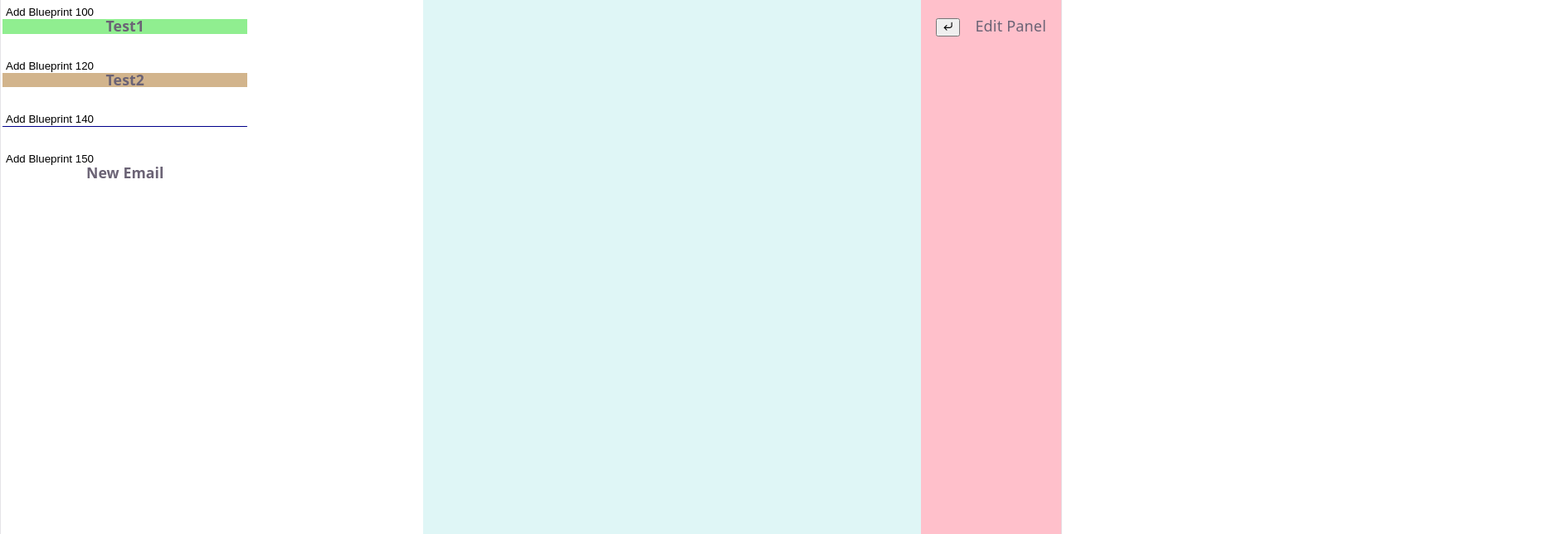
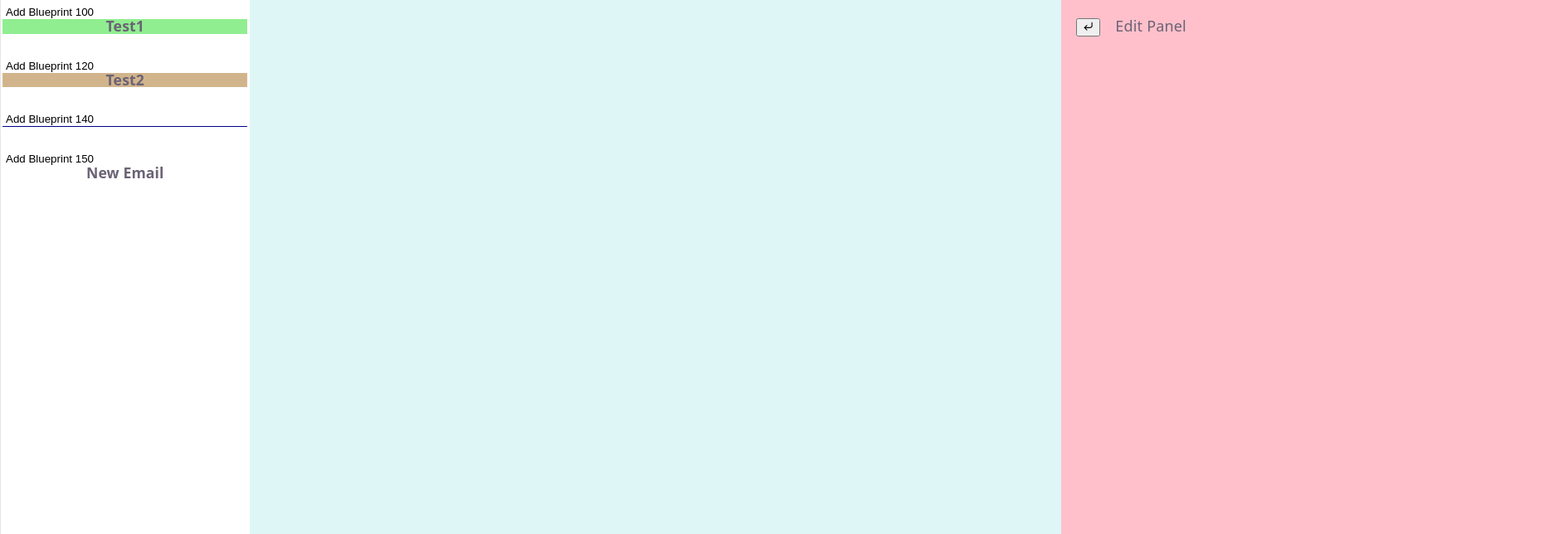
Before and after one commit to townivan/birch2-poc, a React (Vite) app: page / in a window 1280 px wide. Shown: the top 644 px of the page at 83% size, 1879 px wide, since content can reach past the window. Built offline with nearby package versions, Linux system fonts and the light colour scheme.

Commit message:
Update MainFrame.module.css

```diff
--- a/src/layout/MainFrame/MainFrame.module.css
+++ b/src/layout/MainFrame/MainFrame.module.css
@@ -1,5 +1,20 @@
+.mainFrameWrapper {
+  /* width: 100%; */
+  overflow: hidden; /* Hides the 3rd column */
+  /* border: 2px solid #333; */
+}
 .mainFrame {
-    display: flex;
-    min-height: 100svh;
-    position: relative;
+  min-height: 100svh;
+  position: relative;
+
+  display: grid;
+  grid-template-columns: 300px minmax(0, calc(100% - 900px)) minmax(0, 600px);
+  width: calc(100% + 600px);
+  transition:
+    transform 0.5s ease-in-out,
+    grid-template-columns 0.5s ease-in-out;
 }
+.shiftedLeftTransformation {
+  grid-template-columns: 300px minmax(0, 300px) minmax(0, calc(100% - 900px));
+  transform: translateX(-300px);
+}
```
